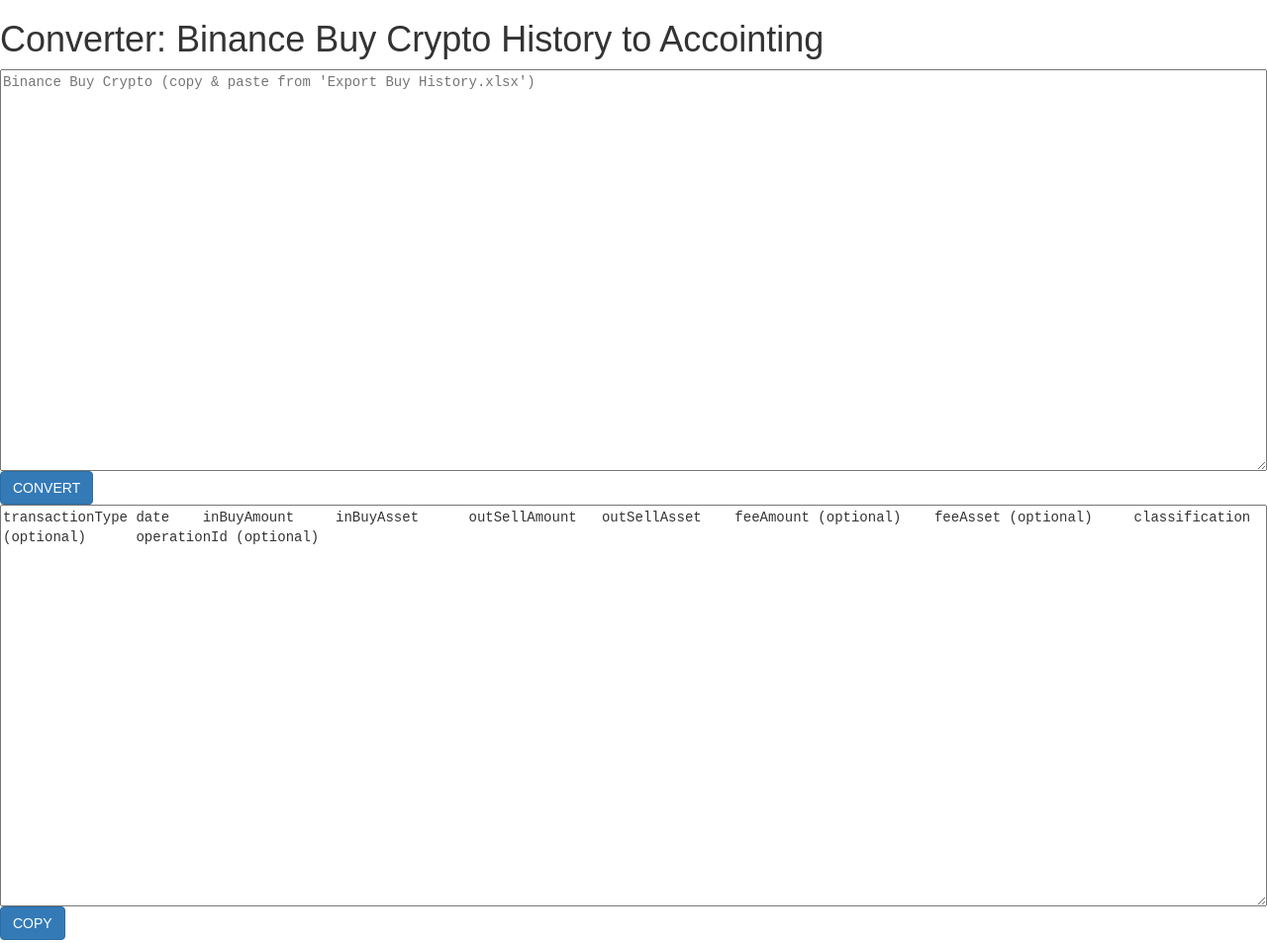
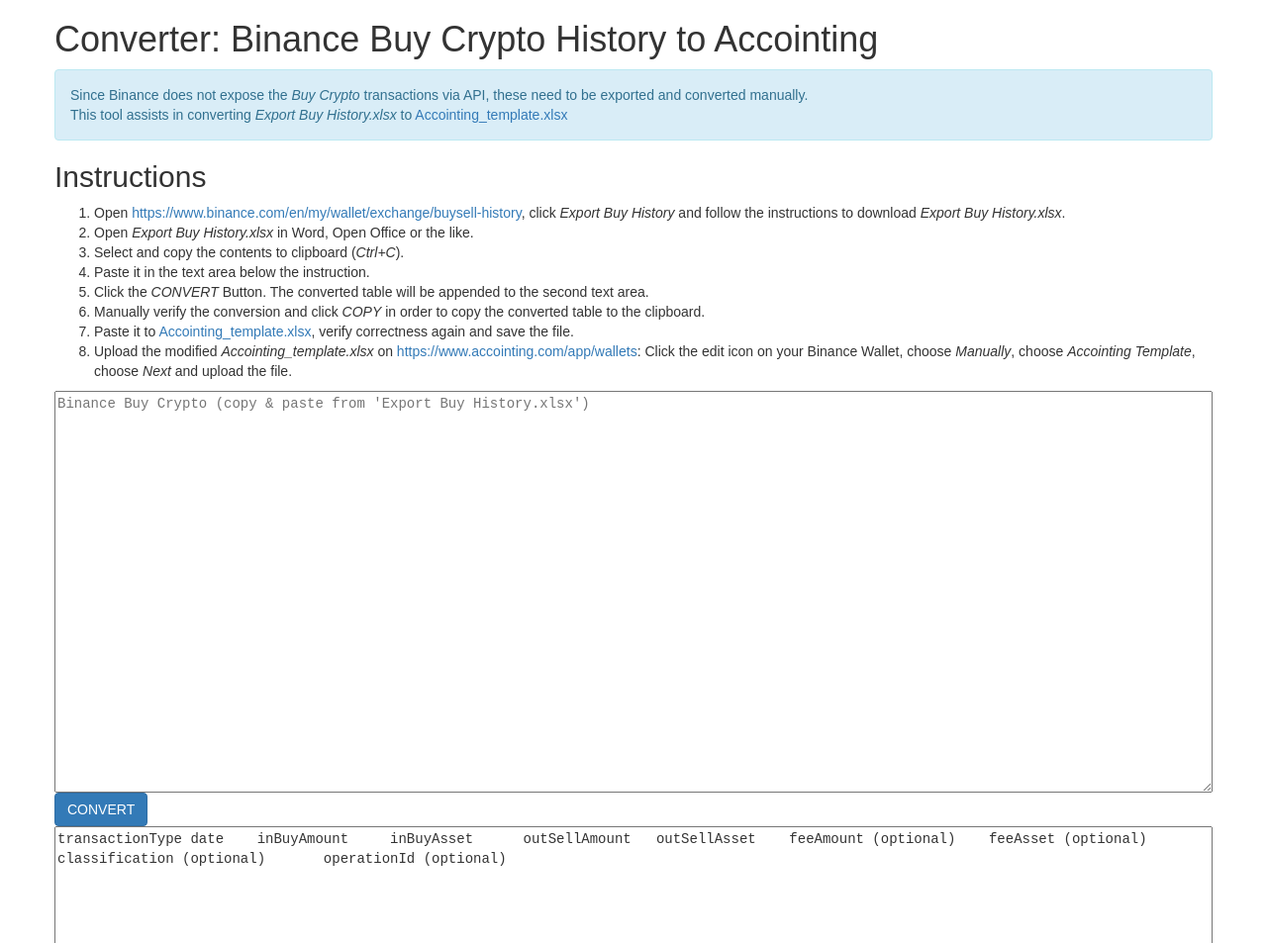
Before and after one commit to od-git/accointing-converter, a plain HTML site: page index.html in a window 1280 px wide. Shown: the top 953 px of the page at 99% size. Drawn offline with nearby package versions, Linux system fonts and the light colour scheme.

Commit message:
docs: add instructions

```diff
--- a/index.html
+++ b/index.html
@@ -1,4 +1,4 @@
-<html>
+<html lang="en">
 <head>
     <title>Converter: Binance Buy Crypto History to Accointing</title>
     <script src="https://ajax.googleapis.com/ajax/libs/jquery/3.5.1/jquery.min.js"></script>
@@ -16,13 +16,57 @@
     </style>
 </head>
 <body>
-<h1>Converter: Binance Buy Crypto History to Accointing</h1>
-<textarea id="csvBinance" rows="20" placeholder="Binance Buy Crypto (copy &amp; paste from 'Export Buy History.xlsx')">
+<div class="container">
+    <div class="row">
+        <div class="col-12">
+            <h1>Converter: Binance Buy Crypto History to Accointing</h1>
+            <div class="alert alert-info">
+                Since Binance does not expose the <i>Buy Crypto</i> transactions via API, these
+                need to be exported and converted manually.
+                <p>This tool assists in converting <i>Export Buy
+                    History.xlsx</i> to
+                    <a href="https://www.accointing.com/app/templates/Accointing_template.xlsx" target="_blank">Accointing_template.xlsx</a>
+                </p>
+            </div>
+            <h2>Instructions</h2>
+            <ol>
+                <li>Open <a href="https://www.binance.com/en/my/wallet/exchange/buysell-history" target="_blank">https://www.binance.com/en/my/wallet/exchange/buysell-history</a>,
+                    click <i>Export Buy History</i> and follow the instructions to download <i>Export Buy
+                        History.xlsx</i>.
+                </li>
+                <li>Open <i>Export Buy History.xlsx</i> in Word, Open Office or the like.</li>
+                <li>Select and copy the contents to clipboard (<i>Ctrl+C</i>).</li>
+                <li>Paste it in the text area below the instruction.</li>
+                <li>Click the <i>CONVERT</i> Button. The converted table will be appended to the second text area.</li>
+                <li>Manually verify the conversion and click <i>COPY</i> in order to copy the converted table to the
+                    clipboard.
+                </li>
+                <li>Paste it to <a href="https://www.accointing.com/app/templates/Accointing_template.xlsx"
+                                   target="_blank">Accointing_template.xlsx</a>,
+                    verify correctness again and save the file.
+                </li>
+                <li>Upload the modified <i>Accointing_template.xlsx</i> on <a
+                        href="https://www.accointing.com/app/wallets"
+                        target="_blank">https://www.accointing.com/app/wallets</a>:
+                    Click the edit icon on your Binance Wallet, choose <i>Manually</i>, choose <i>Accointing
+                        Template</i>, choose
+                    <i>Next</i> and upload the file.
+                </li>
+            </ol>
+            <textarea id="csvBinance" rows="20"
+                      placeholder="Binance Buy Crypto (copy &amp; paste from 'Export Buy History.xlsx')">
 </textarea>
-<button id="btnConvert" class="btn btn-primary">CONVERT</button>
-<textarea id="csvAccointing" rows="20" placeholder="Accointing CSV">transactionType	date	inBuyAmount	inBuyAsset	outSellAmount	outSellAsset	feeAmount (optional)	feeAsset (optional)	classification (optional)	operationId (optional)
+            <button id="btnConvert" class="btn btn-primary">CONVERT</button>
+            <textarea id="csvAccointing" rows="20" placeholder="Accointing CSV">transactionType	date	inBuyAmount	inBuyAsset	outSellAmount	outSellAsset	feeAmount (optional)	feeAsset (optional)	classification (optional)	operationId (optional)
 </textarea>
-<button id="btnCopy" class="btn btn-primary">COPY</button>
+            <button id="btnCopy" class="btn btn-primary">COPY</button>
+            <h2>Disclaimer</h2>
+            This tools comes with no warranty. Please verify the results and use it on your own risk.
+            <h2>Need help?</h2>
+            You can create an issue on <a href="https://github.com/od-git/accointing-converter/issues" target="_blank">https://github.com/od-git/accointing-converter/issues</a>.
+        </div>
+    </div>
+</div>
 <script>
     $(document).ready(function () {
         $('#btnConvert').click(function () {
```
